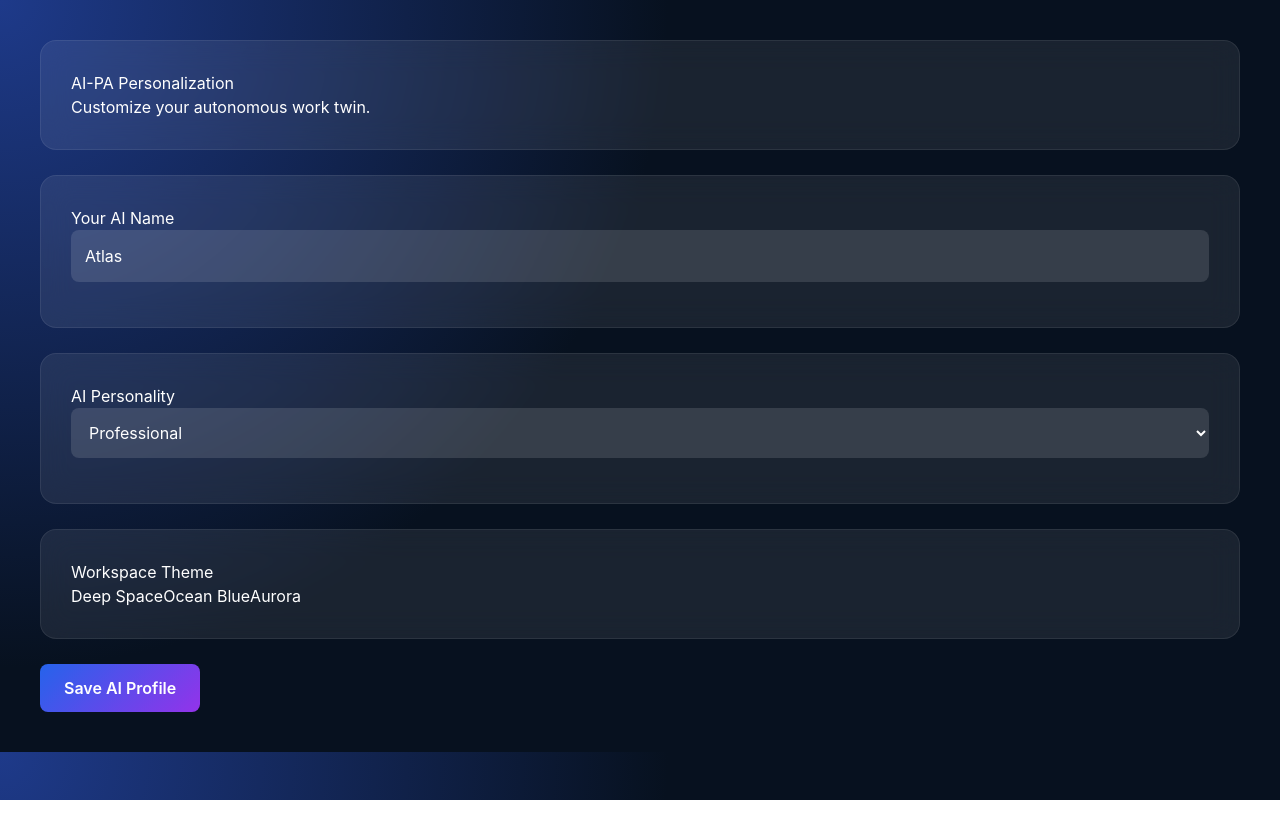
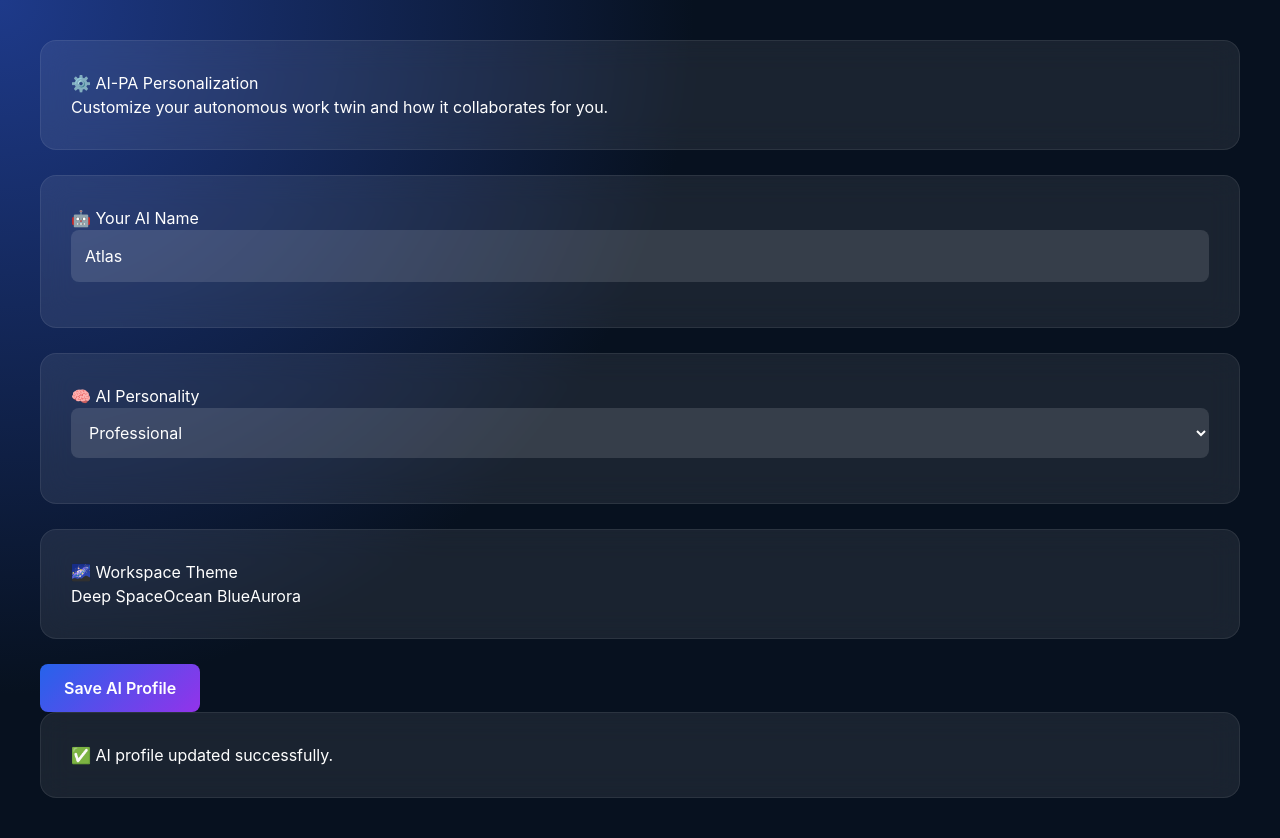
Before and after one commit to paulindongo/ai-pa-autonomous-work-twin, a React app in the folder frontend/: page /settings in a window 1280 px wide. Both pictures are taken after a click on the button "Save AI Profile". Shown: the top 838 px of the page. Before the commit the page ends 800 px from the top, so only its background shows below. Built offline with nearby package versions, Linux system fonts and the light colour scheme; the HTML template or start-up script is replaced by a standard one.

Commit message:
Improve AI-PA settings personalization experience

```diff
--- a/frontend/src/pages/Settings.jsx
+++ b/frontend/src/pages/Settings.jsx
@@ -1,63 +1,96 @@
+import { useState } from "react";
+
+
 function Settings() {
+
+
+  const [saved, setSaved] = useState(false);
+
+
+  function saveProfile() {
+
+    setSaved(true);
+
+    setTimeout(() => {
+
+      setSaved(false);
+
+    }, 3000);
+
+  }
+
+
 
   return (
 
     <div className="main-content">
 
 
-      <div className="hero-card">
+      <section className="hero-card">
+
 
         <h1>
-          AI-PA Personalization
+          ⚙️ AI-PA Personalization
         </h1>
 
+
         <p>
-          Customize your autonomous work twin.
+          Customize your autonomous work twin
+          and how it collaborates for you.
         </p>
 
 
-      </div>
+      </section>
 
 
 
-      <div className="stat-card">
+
+
+      <section className="stat-card">
+
 
         <h2>
-          Your AI Name
+          🤖 Your AI Name
         </h2>
 
 
         <input
           className="settings-input"
-          placeholder="Enter AI name"
           defaultValue="Atlas"
         />
 
 
-      </div>
+      </section>
 
 
 
-      <div className="stat-card">
+
+
+      <section className="stat-card">
+
 
         <h2>
-          AI Personality
+          🧠 AI Personality
         </h2>
 
 
         <select className="settings-input">
 
+
           <option>
             Professional
           </option>
+
 
           <option>
             Creative
           </option>
 
+
           <option>
             Analytical
           </option>
+
 
           <option>
             Executive Assistant
@@ -67,14 +100,17 @@ function Settings() {
         </select>
 
 
-      </div>
+      </section>
 
 
 
-      <div className="stat-card">
+
+
+      <section className="stat-card">
+
 
         <h2>
-          Workspace Theme
+          🌌 Workspace Theme
         </h2>
 
 
@@ -93,14 +129,35 @@ function Settings() {
         </button>
 
 
-      </div>
+      </section>
 
 
-      <button className="save-button">
+
+
+
+      <button
+        className="save-button"
+        onClick={saveProfile}
+      >
 
         Save AI Profile
 
       </button>
+
+
+
+
+
+      {saved && (
+
+        <div className="hero-card">
+
+          ✅ AI profile updated successfully.
+
+        </div>
+
+      )}
+
 
 
     </div>
```
